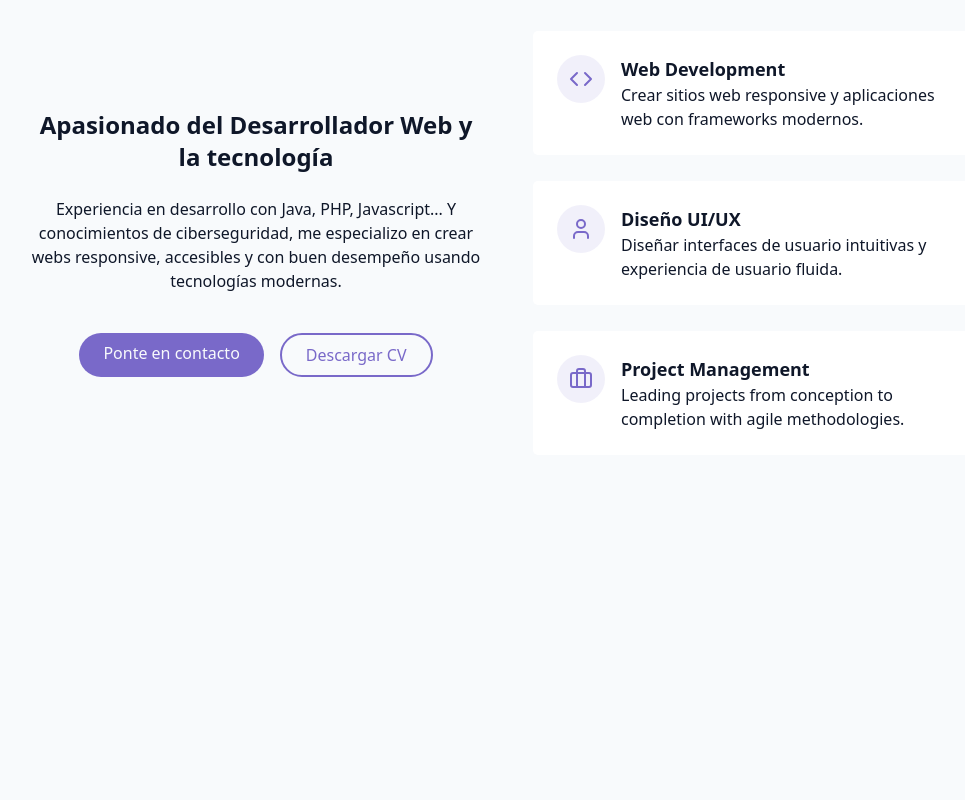
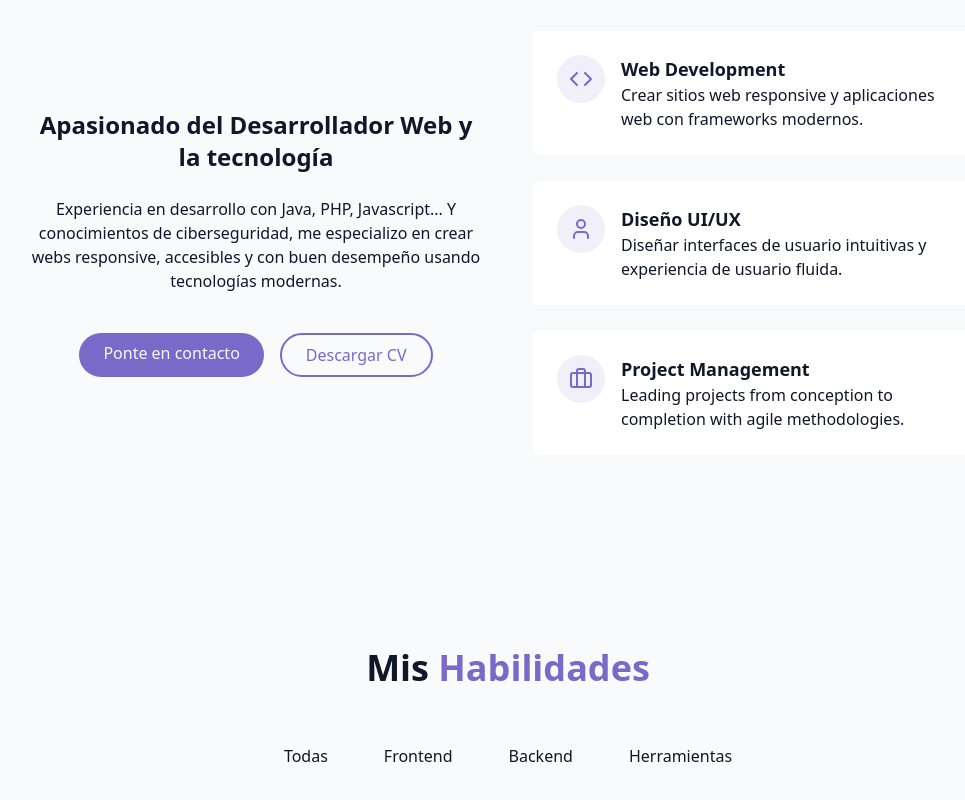
Before and after one commit to sariasca/portfolio, a React (Vite) app: page / in a window 1280 px wide. Shown: the part 1018-1818 px from the top of the page, without its empty margins (132-1097 px from the left). Before the commit the page ends 1634 px from the top, so only its background shows below. Built offline with nearby package versions, Linux system fonts and the light colour scheme.

Commit message:
Skill section almost done

```diff
--- /dev/null
+++ b/src/components/SkillsSection.jsx
@@ -0,0 +1,81 @@
+import { useState } from "react";
+import { cn } from "@/lib/utils";
+
+const skills = [
+  // Frontend
+  {name: "HTML/CSS", level: 95, category: "frontend"},
+  {name: "JavaScript", level: 90, category: "frontend"},
+  {name: "React", level: 85, category: "frontend"},
+  {name: "TypeScript", level:80 , category: "frontend"},
+  {name: "Tailwind CSS", level: 70, category: "frontend"},
+
+  // Backend
+  {name: "Java", level:90 , category: "backend"},
+  {name: "PHP", level:85 , category: "backend"},
+  {name: "MySQL", level:95 , category: "backend"},
+  {name: "Node.js", level:80 , category: "backend"},
+  {name: "MongoDB", level:70, category: "backend"},
+  {name: "PostgreSQL", level:70 , category: "backend"},
+
+  //Tools
+  {name: "Git/Github", level:85 , category: "herramientas"},
+  {name: "Docker", level:65 , category: "herramientas"}
+
+];
+
+const categories = ["todas", "frontend", "backend", "herramientas"];
+
+export const SkillsSection = () => {
+
+    const [activeCategory, setActiveCategory] = useState ("all");
+
+    const filteredSkills = skills.filter(
+      (skill) => activeCategory === "todas" || skill.category === activeCategory
+    );
+
+    return (
+      <section id="skills" className="py-24 px-4 relative bg-secondary/30">
+
+        <div className="container mx-auto max-w-5xl">
+          <h2 className="text-3xl md:text-4xl font-bold mb-12 text-center">
+            Mis <span className="text-primary">Habilidades</span>
+          </h2>
+
+          <div className="flex flex-wrap justify-center gap-4 mb-12">
+            {categories.map((category, key) => (
+             <button key={key}
+              onClick={() => setActiveCategory(category)}
+              className={cn(
+                "px-5 py-2 rounded-full transition-colors duration-300 capitalize",
+                activeCategory === category ? "bg-primary text-primary-foreground" : "text-foreground"
+                )}>
+              {category}
+             </button>
+            ))}
+          </div>
+
+          <div className="grid grid-cols-1 sm:grid-cols-2 lg:grid-cols-3 gap-6">
+            {filteredSkills.map((skill, key) => (
+              <div key={key} className="bg-card p-6 rounded-lg shadow-xs card-hover">
+                <div className="text-left mb-4">
+                  <h3 className="font-semibold text-lg"> {skill.name}</h3>
+                </div>
+                <div className="w-full h-2 rounded-full overflow-hidden">
+                  <div className="bg-primary h-2  rounded-full origin-left animate-[grow_1.5s_ease-out]"
+                  style={{width: `${skill.level}%`}}
+                  />
+                </div>
+                <div className="text-right mt-1">
+                  <span className="text-sm">{skill.level}%</span>
+                </div>
+
+              </div>
+            ))}
+          </div>
+
+
+        </div>
+
+      </section>
+    );
+}
--- a/src/pages/Home.jsx
+++ b/src/pages/Home.jsx
@@ -3,6 +3,7 @@
 import { Navbar } from "../components/Navbar";
 import { HeroSection } from "../components/HeroSection";
 import { AboutSection } from "../components/AboutSection";
+import { SkillsSection } from "../components/SkillsSection";
 
 export const Home = () => {
   return (
@@ -17,6 +18,7 @@
     <main className="container mx-auto px-4 py-16">
       <HeroSection />
       <AboutSection />
+      <SkillsSection />
     </main>
     {/* Footer */}
 
```
